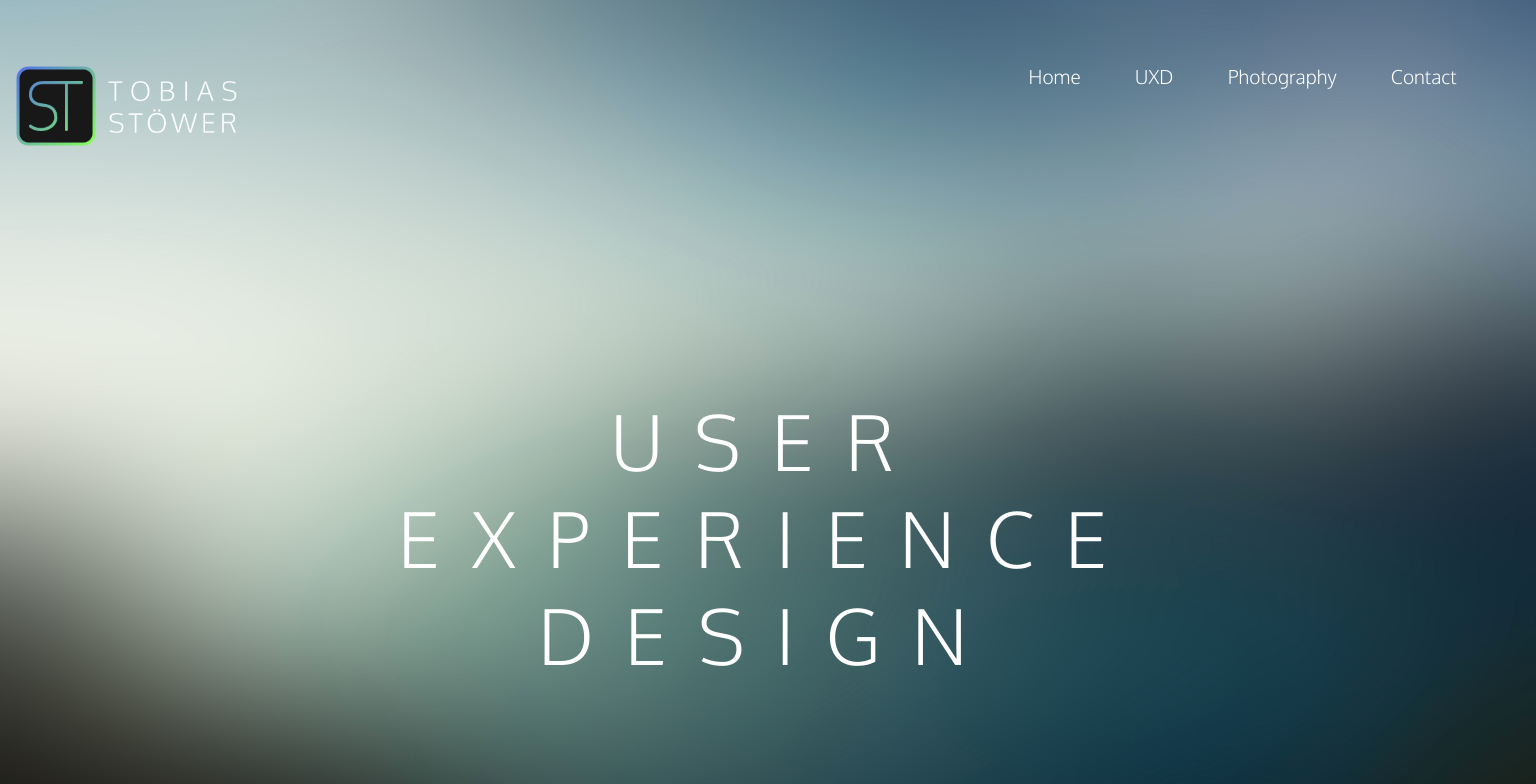
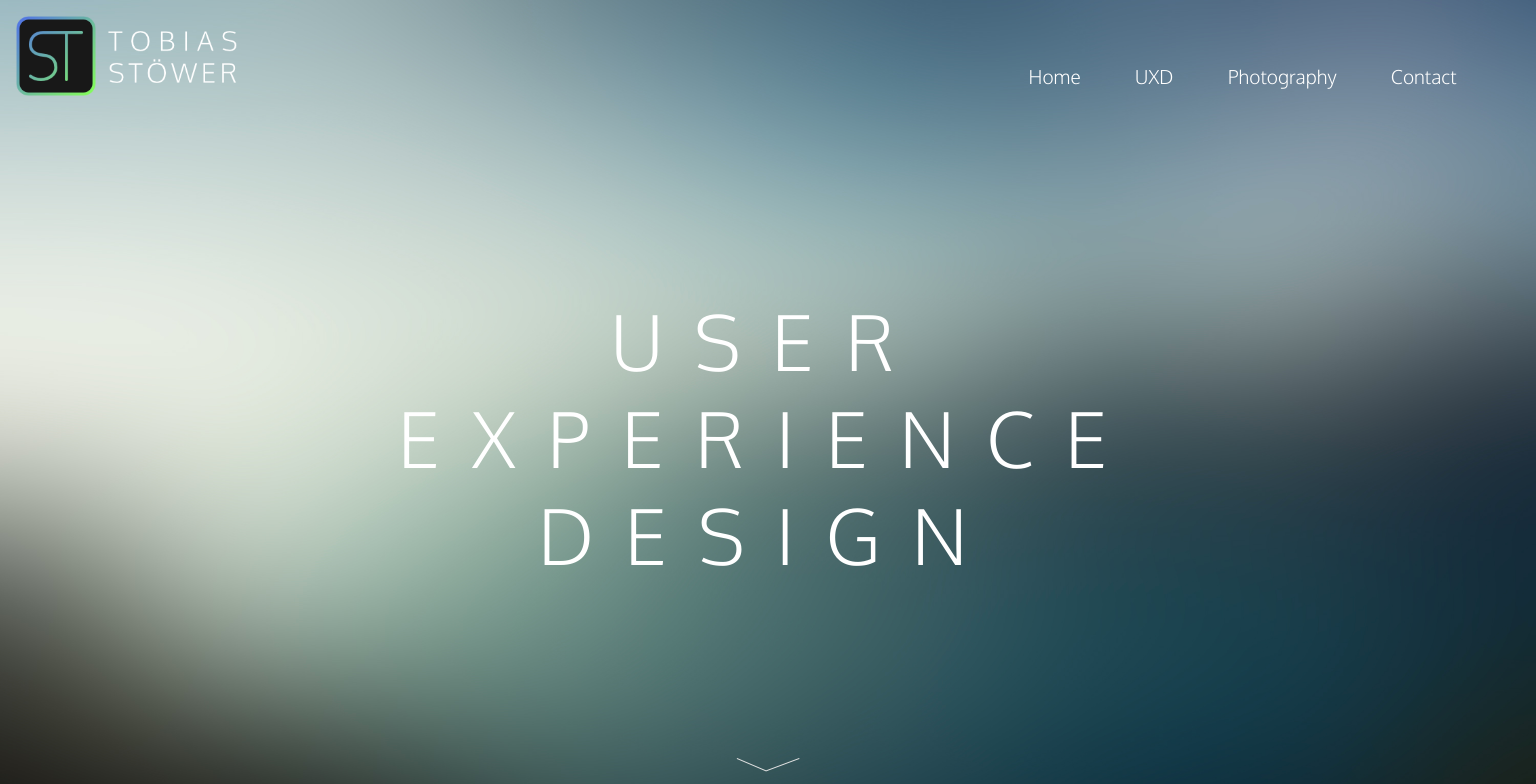
Before and after one commit to TobiasStoewer/TobiasStoewer.github.io, a plain HTML site: page uxd.html in a window 1536 px wide. Shown: the top 784 px of the page. Drawn offline with Linux system fonts and the light colour scheme.

Commit message:
logo ausrichtung

```diff
--- a/CSS/uxdCSS.css
+++ b/CSS/uxdCSS.css
@@ -303,7 +303,7 @@ h3{
 	.LogoDiv{
 		align-self: flex-start;
 		text-align: left;
-		padding-left: 0px;
+		padding: 0px;
 	}
 
 	.flexcontainer{
```
